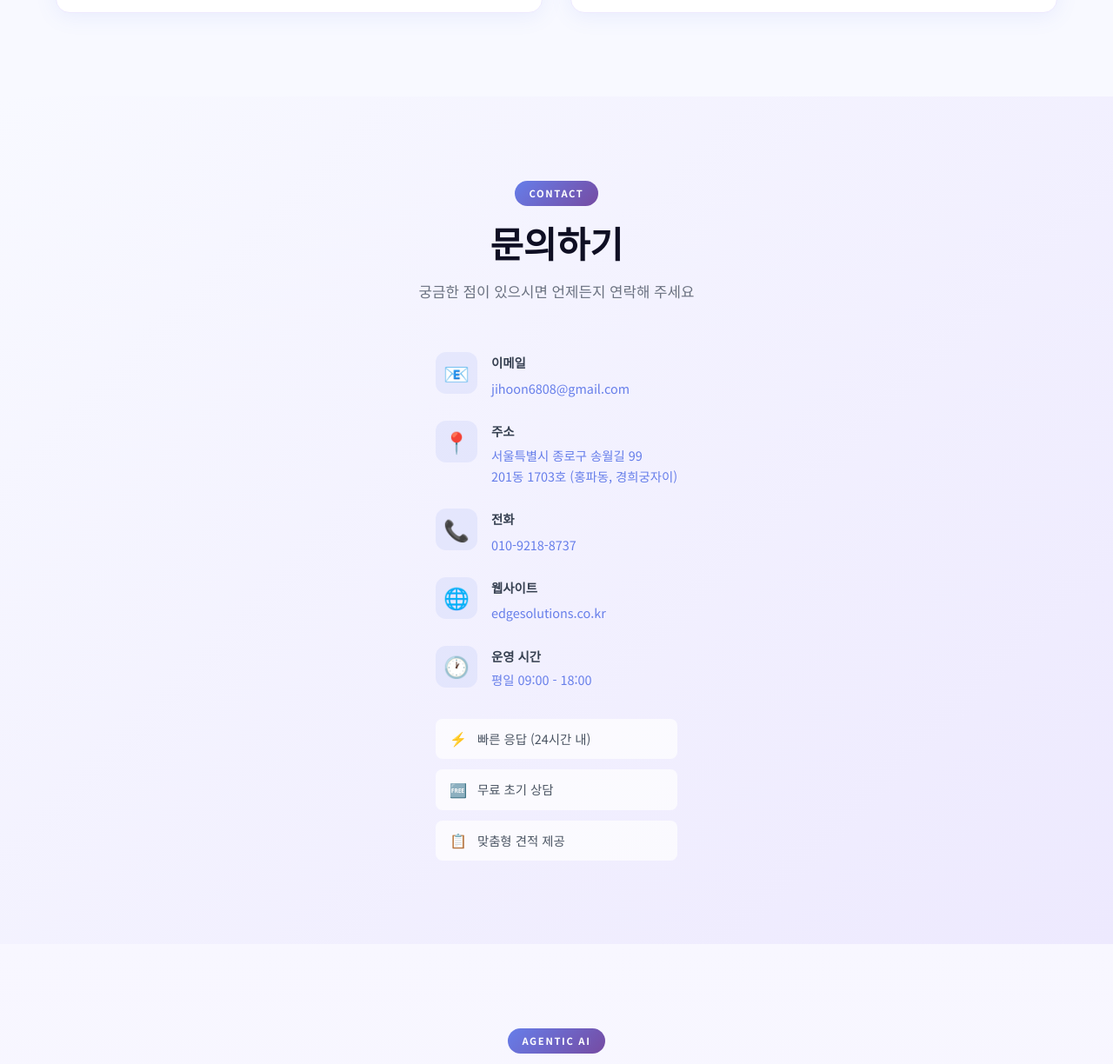
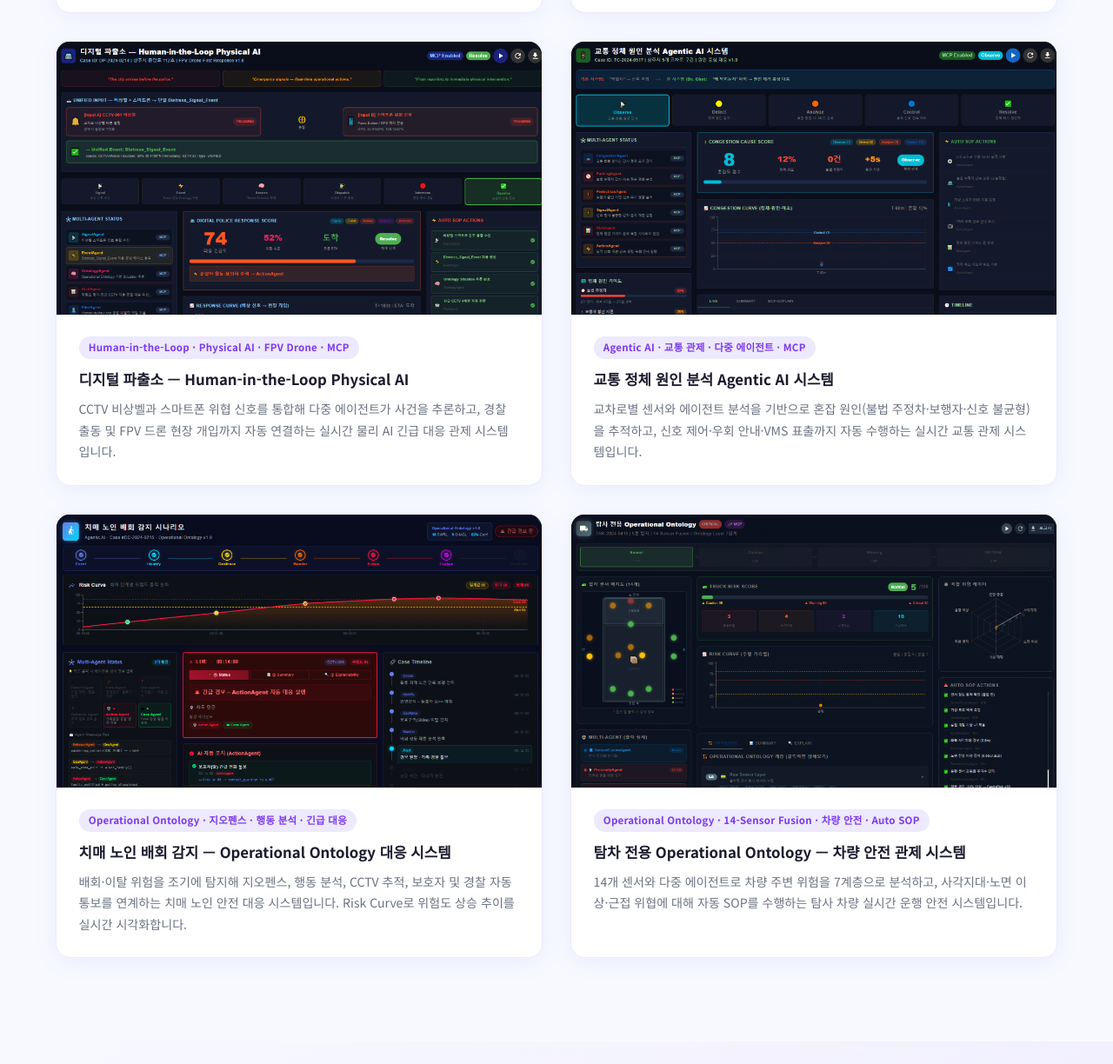
Before and after one commit to myungdae/edge, a plain HTML site: page index.html in a window 1280 px wide. Shown: the part 7116-8340 px from the top of the page at 87% size. Drawn offline with Linux system fonts and the light colour scheme.

Commit message:
feat: Add 4 new case studies to portfolio section
- 디지털 파출소: Human-in-the-Loop Physical AI (FPV Drone First Response)
- 교통 정체 원인 분석: Agentic AI 교통 관제 시스템
- 치매 노인 배회 감지: Operational Ontology 긴급 대응
- 탐차 전용 Operational Ontology: 14-Sensor Fusion 차량 안전 관제

```diff
--- a/index.html
+++ b/index.html
@@ -433,6 +433,50 @@
           </div>
         </div>
 
+        <div class="case-card">
+          <div class="case-img-wrap">
+            <img src="assets/images/case-digital-police.png" alt="디지털 파출소" class="case-img" />
+          </div>
+          <div class="case-body">
+            <span class="case-tag">Human-in-the-Loop · Physical AI · FPV Drone · MCP</span>
+            <h3 class="case-title">디지털 파출소 — Human-in-the-Loop Physical AI</h3>
+            <p class="case-desc">CCTV 비상벨과 스마트폰 위협 신호를 통합해 다중 에이전트가 사건을 추론하고, 경찰 출동 및 FPV 드론 현장 개입까지 자동 연결하는 실시간 물리 AI 긴급 대응 관제 시스템입니다.</p>
+          </div>
+        </div>
+
+        <div class="case-card">
+          <div class="case-img-wrap">
+            <img src="assets/images/case-traffic-ai.png" alt="교통 정체 원인 분석" class="case-img" />
+          </div>
+          <div class="case-body">
+            <span class="case-tag">Agentic AI · 교통 관제 · 다중 에이전트 · MCP</span>
+            <h3 class="case-title">교통 정체 원인 분석 Agentic AI 시스템</h3>
+            <p class="case-desc">교차로별 센서와 에이전트 분석을 기반으로 혼잡 원인(불법 주정차·보행자·신호 불균형)을 추적하고, 신호 제어·우회 안내·VMS 표출까지 자동 수행하는 실시간 교통 관제 시스템입니다.</p>
+          </div>
+        </div>
+
+        <div class="case-card">
+          <div class="case-img-wrap">
+            <img src="assets/images/case-dementia-wandering.png" alt="치매 노인 배회 감지" class="case-img" />
+          </div>
+          <div class="case-body">
+            <span class="case-tag">Operational Ontology · 지오펜스 · 행동 분석 · 긴급 대응</span>
+            <h3 class="case-title">치매 노인 배회 감지 — Operational Ontology 대응 시스템</h3>
+            <p class="case-desc">배회·이탈 위험을 조기에 탐지해 지오펜스, 행동 분석, CCTV 추적, 보호자 및 경찰 자동 통보를 연계하는 치매 노인 안전 대응 시스템입니다. Risk Curve로 위험도 상승 추이를 실시간 시각화합니다.</p>
+          </div>
+        </div>
+
+        <div class="case-card">
+          <div class="case-img-wrap">
+            <img src="assets/images/case-truck-ontology.png" alt="탐차 전용 Operational Ontology" class="case-img" />
+          </div>
+          <div class="case-body">
+            <span class="case-tag">Operational Ontology · 14-Sensor Fusion · 차량 안전 · Auto SOP</span>
+            <h3 class="case-title">탐차 전용 Operational Ontology — 차량 안전 관제 시스템</h3>
+            <p class="case-desc">14개 센서와 다중 에이전트로 차량 주변 위험을 7계층으로 분석하고, 사각지대·노면 이상·근접 위협에 대해 자동 SOP를 수행하는 탐사 차량 실시간 운행 안전 시스템입니다.</p>
+          </div>
+        </div>
+
       </div>
     </div>
   </section>
```
Also changed, not shown: assets/images/case-dementia-wandering.png (added), assets/images/case-digital-police.png (added), assets/images/case-traffic-ai.png (added), assets/images/case-truck-ontology.png (added).
